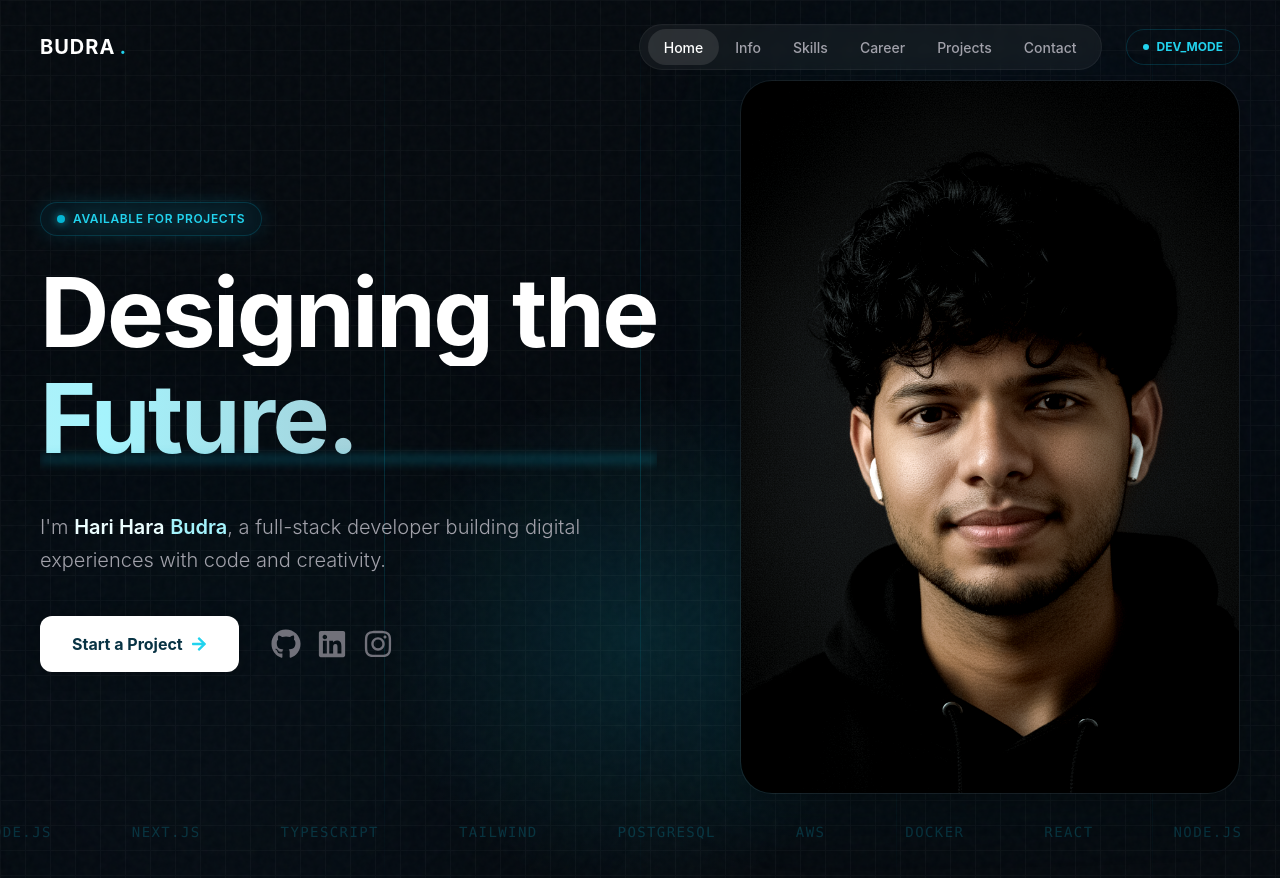
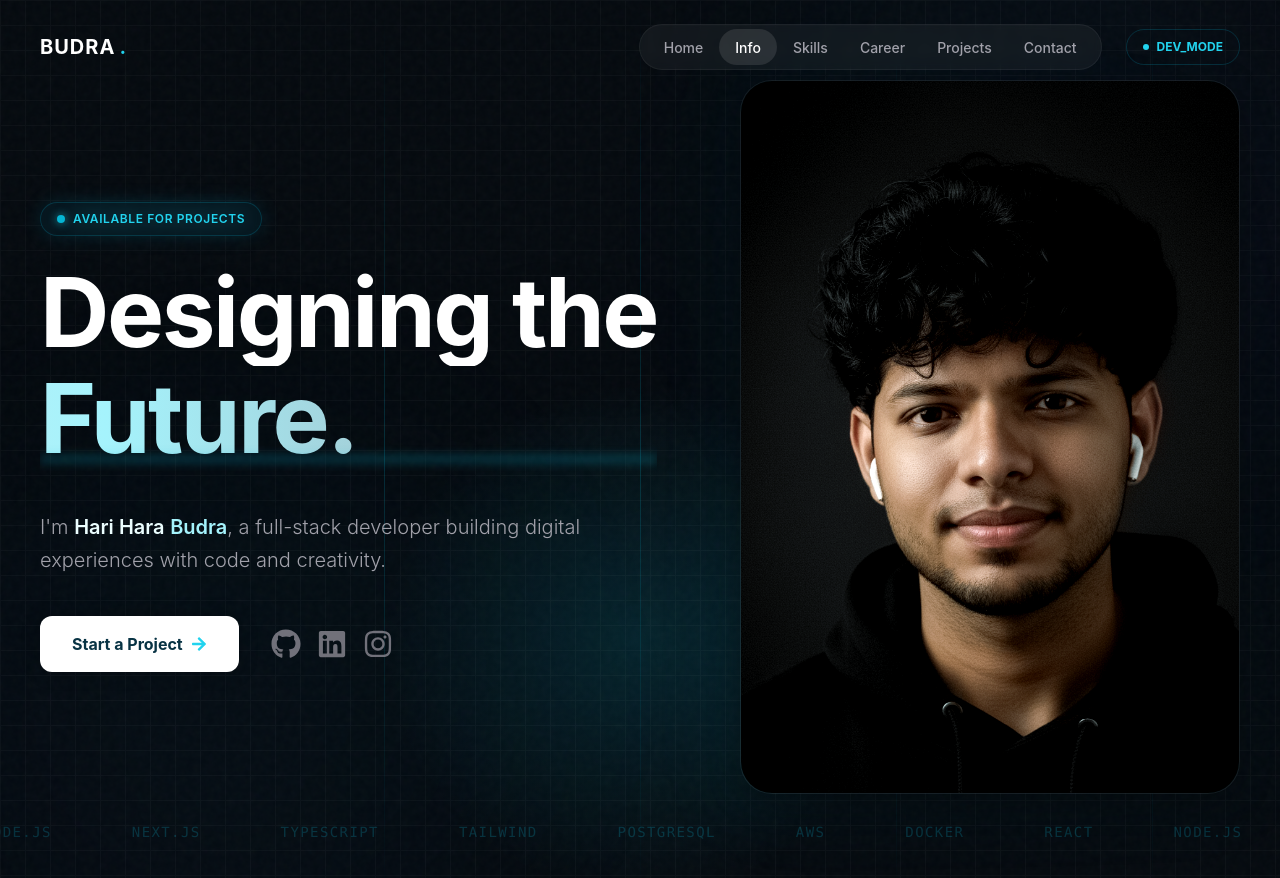
Before and after one commit to BudraHH/Portfolio, a React (Vite) app: page /normal-theme in a window 1280 px wide. Shown: the top 878 px of the page. Built offline with nearby package versions, Linux system fonts and the light colour scheme.

Commit message:
Refresh fix

```diff
--- a/src/normal-theme/components/Navbar.jsx
+++ b/src/normal-theme/components/Navbar.jsx
@@ -1,4 +1,4 @@
-import React, { useState, useEffect, useCallback } from 'react';
+import React, { useState, useEffect, useCallback, useRef } from 'react';
 import { useNavigate, useParams, useLocation } from 'react-router-dom';
 import { motion, AnimatePresence } from 'framer-motion';
 import { Home, Info, Wrench, Briefcase, FolderGit2, Mail, Code2 } from 'lucide-react';
@@ -12,8 +12,12 @@ const Navbar = () => {
     const location = useLocation();
     const { sectionId } = useParams();
 
-    // Determine active section (empty string for root/home)
-    const activeId = sectionId || NORMAL_ROUTES.SECTIONS.HERO;
+    // Derived activeId from URL for initial state and fallback
+    const urlActiveId = sectionId || NORMAL_ROUTES.SECTIONS.HERO;
+    const [activeSection, setActiveSection] = useState(urlActiveId);
+
+    // Track if strict mode double-invoke or initial mount to avoid flickering
+    const isMounted = useRef(false);
 
     useEffect(() => {
         const handleScroll = () => {
@@ -23,10 +27,64 @@ const Navbar = () => {
         return () => window.removeEventListener('scroll', handleScroll);
     }, []);
 
-    // Close mobile menu on route change or when activeId updates
+    // Sync activeSection with URL on route change (e.g. clicking back button)
+    useEffect(() => {
+        if (sectionId) {
+            setActiveSection(sectionId);
+        } else if (location.pathname === NORMAL_ROUTES.ROOT) {
+            setActiveSection(NORMAL_ROUTES.SECTIONS.HERO);
+        }
+    }, [sectionId, location.pathname]);
+
+    // ScrollSpy Implementation
+    useEffect(() => {
+        isMounted.current = true;
+
+        const observerOptions = {
+            root: null,
+            rootMargin: '-20% 0px -35% 0px', // Trigger when section is in the middle-ish of viewport
+            threshold: 0.1
+        };
+
+        const observerCallback = (entries) => {
+            // Find the intersecting entry with the highest intersection ratio
+            // or simply the first one that meets the criteria if multiple are close
+            const visibleEntries = entries.filter(entry => entry.isIntersecting);
+
+            if (visibleEntries.length > 0) {
+                // Sort by intersection ratio to find the "most visible" section
+                visibleEntries.sort((a, b) => b.intersectionRatio - a.intersectionRatio);
+                const targetId = visibleEntries[0].target.id;
+
+                // Only update if it's different to prevent unnecessary renders
+                // Also check if we are currently navigating to avoid fighting with scrollToSection
+                setActiveSection(targetId);
+            } else if (window.scrollY < 100) {
+                // Fallback for very top of page
+                setActiveSection(NORMAL_ROUTES.SECTIONS.HERO);
+            }
+        };
+
+        const observer = new IntersectionObserver(observerCallback, observerOptions);
+
+        // Observe all sections
+        const sections = Object.values(NORMAL_ROUTES.SECTIONS).map(id => document.getElementById(id));
+        sections.forEach(section => {
+            if (section) observer.observe(section);
+        });
+
+        return () => {
+            sections.forEach(section => {
+                if (section) observer.unobserve(section);
+            });
+            observer.disconnect();
+        };
+    }, []);
+
+    // Close mobile menu on route change
     useEffect(() => {
         setMobileMenuOpen(false);
-    }, [activeId, location.pathname]);
+    }, [location.pathname]);
 
     // Prevent body scroll when mobile menu is open, handle Lenis state
     useEffect(() => {
@@ -45,6 +103,9 @@ const Navbar = () => {
 
     const scrollToSection = useCallback((id) => {
         setMobileMenuOpen(false); // Close menu immediately
+
+        // Optimistically set active section for instant feedback
+        setActiveSection(id || NORMAL_ROUTES.SECTIONS.HERO);
 
         // Force start Lenis in case it was stopped by the menu
         window.lenis?.start();
@@ -133,7 +194,7 @@ const Navbar = () => {
                                         border border-white/5
                                         backdrop-blur-sm">
                             {navItems.map((item) => {
-                                const isActive = item.id === activeId || (item.id === NORMAL_ROUTES.SECTIONS.HERO && activeId === undefined);
+                                const isActive = activeSection === item.id || (!activeSection && item.id === NORMAL_ROUTES.SECTIONS.HERO);
                                 return (
                                     <button
                                         key={item.id}
@@ -253,7 +314,7 @@ const Navbar = () => {
 
                         <div className="relative z-10 flex flex-col gap-4 sm:gap-6 max-w-md mx-auto">
                             {navItems.map((item, idx) => {
-                                const isActive = item.id === activeId || (item.id === NORMAL_ROUTES.SECTIONS.HERO && activeId === undefined);
+                                const isActive = activeSection === item.id || (!activeSection && item.id === NORMAL_ROUTES.SECTIONS.HERO);
                                 return (
                                     <motion.button
                                         key={item.id}
```
